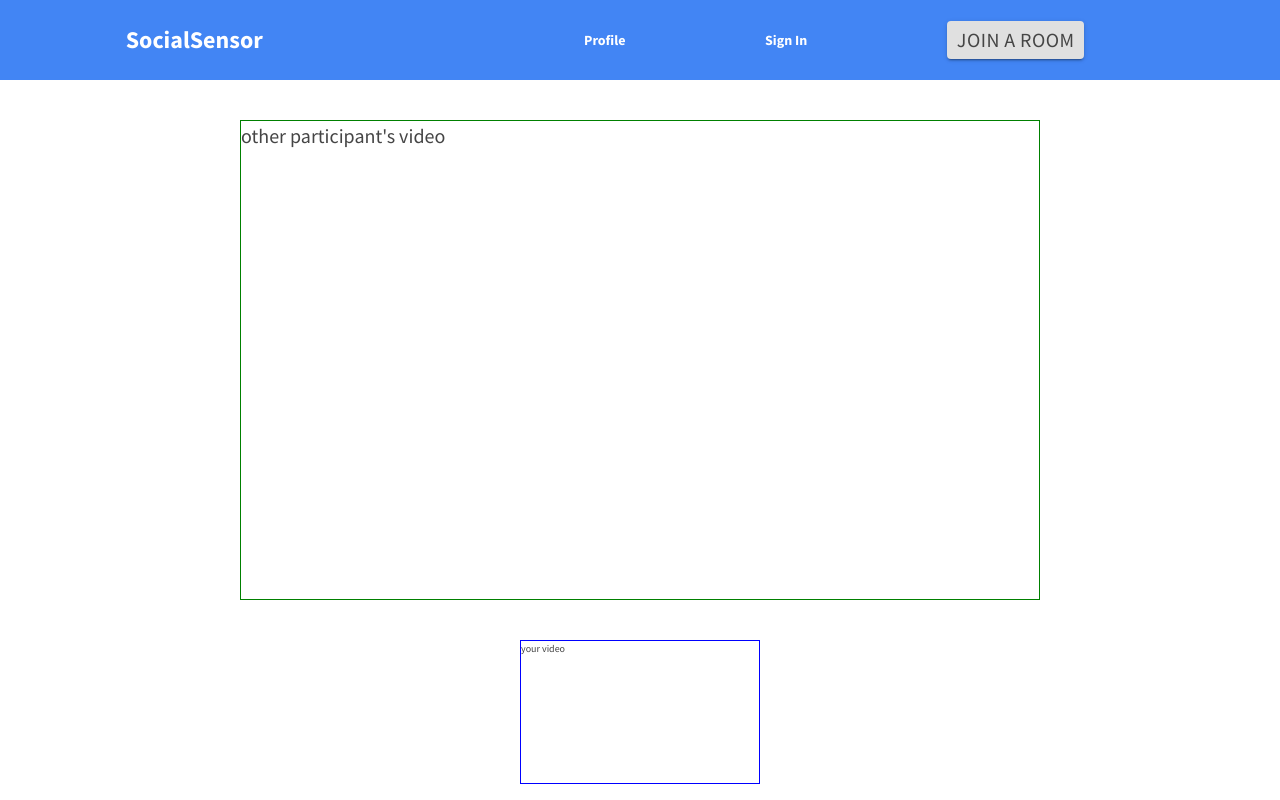
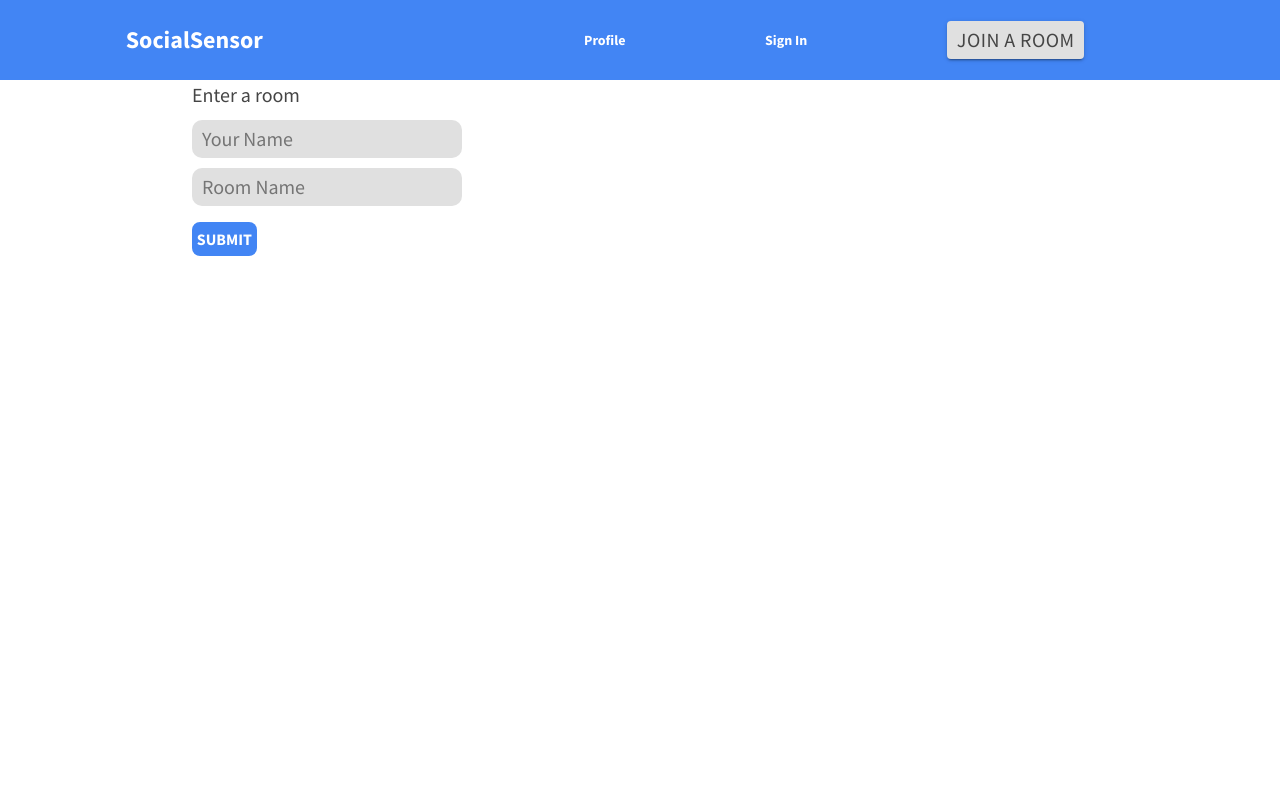
Before and after one commit to CS189A-SocialSensor/socialsensor, a React (Create React App) app: page /videocall in a window 1280 px wide. Built offline with nearby package versions, Linux system fonts and the light colour scheme.

Commit message:
added video components

```diff
--- /dev/null
+++ b/src/Components/Video/Lobby.js
@@ -0,0 +1,44 @@
+import React from 'react';
+
+
+/*
+Lobby.js will be the "entry form" where the user will enter their
+name + room name.
+
+- it's "const" because it's not storing any data
+- will pass all events up to its parent (VideoChat Component)
+*/
+
+const Lobby = ({
+    username,
+    handleUsernameChange,
+    roomName,
+    handleRoomNameChange,
+    handleSubmit
+
+}) => {
+    return (
+        <div>
+        <form onSubmit={handleSubmit}>
+          <h2>Enter a room</h2>
+          <div>
+            <input type="text" id="field" className="input-field"
+                placeholder="Your Name" value={username}
+                onChange={handleUsernameChange}
+                required>
+            </input>
+          </div>
+          <div>
+            <input type="text" id="room" className="input-field"
+                placeholder="Room Name" value={roomName}
+                onChange={handleRoomNameChange}
+                required>
+            </input>
+          </div>
+          <button type="submit" className="submit-button">Submit</button>
+        </form>
+        </div>
+    );
+
+};
+export default Lobby;
--- /dev/null
+++ b/src/Components/Video/VideoChat.js
@@ -0,0 +1,80 @@
+import React, { useState, useCallback } from 'react';
+import Lobby from './Lobby';
+
+/*
+This component is going to show a lobby or
+a room based on whether the user has entered a username
+and room name.
+
+Need to store the following..
+- username for the user joining the chat
+- room name for the room
+- their access token
+
+*/
+
+const VideoChat = () => {
+    const [username, setUsername] = useState('');
+    const [roomName, setRoomName] = useState('');
+    const [token, setToken] = useState(null);
+
+    // called when user enters their username
+    const handleUsernameChange = useCallback(event => {
+        setUsername(event.target.value);
+      }, []);
+
+    // called when user enters the room name
+    const handleRoomNameChange = useCallback(event => {
+        setRoomName(event.target.value);
+      }, []);
+
+
+    // sends username & room name to server
+    // for exchange for an access token so that
+    // they can enter the room
+    const handleSubmit = useCallback(async event => {
+        event.preventDefault();
+        const data = await fetch('/video/token', {
+            method: 'POST',
+            body: JSON.stringify({
+            identity: username,
+            room: roomName
+            }),
+            headers: {
+            'Content-Type': 'application/json'
+            }
+        }).then(res => res.json());
+     setToken(data.token);
+    }, [username, roomName]);
+
+    // ejects user from a room and returns them to the lobby
+    const handleLogout = useCallback(event => {
+        setToken(null);
+      }, []);
+
+    let render;
+    if (token) {
+      //render the lobby
+      render = (
+        <div>
+          <p>Username: {username}</p>
+          <p>Room name: {roomName}</p>
+          <p>Token: {token}</p>
+        </div>
+      );
+    } else {
+      render = (
+        <Lobby
+          username={username}
+          roomName={roomName}
+          handleUsernameChange={handleUsernameChange}
+          handleRoomNameChange={handleRoomNameChange}
+          handleSubmit={handleSubmit}
+        />
+      );
+    }
+
+    return render;
+};
+
+export default VideoChat;
--- a/src/Pages/about.js
+++ b/src/Pages/about.js
@@ -1,5 +1,4 @@
 import React, {Component} from 'react';
-import Login from './login';
 
 export class About extends Component {
     render() {
--- a/src/Pages/home.js
+++ b/src/Pages/home.js
@@ -1,5 +1,5 @@
 import React, {Component} from 'react';
-import Login from './login';
+import Login from './Login';
 
 export class Home extends Component {
     render() {
--- a/src/Pages/videoCall.js
+++ b/src/Pages/videoCall.js
@@ -1,5 +1,6 @@
 import React, {Component} from 'react';
 import Video from 'twilio-video';
+import VideoChat from '../Components/Video/VideoChat';
 
 
 export class VideoCall extends Component {
@@ -11,12 +12,7 @@ export class VideoCall extends Component {
     render() {
         return(
             <div className="page-container">
-                <div className="participant-view">
-                    other participant's video
-                </div>
-                <div className="self-view">
-                    your video
-                </div>
+                <VideoChat />
             </div>
         );
 
--- /dev/null
+++ b/src/Styles/Lobby.css
@@ -0,0 +1,7 @@
+.input-field {
+    margin-top: 0.5em;
+    padding: 0.2em 0.5em;
+    border-radius: 0.5em;
+    border: none;
+    background-color: #E0E0E0;
+}
```
Also changed, not shown: src/App.js (+11 -10 lines), src/Components/Video/Participant.js (added, +13 -0 lines), src/Components/Video/Room.js (added, +12 -0 lines).
